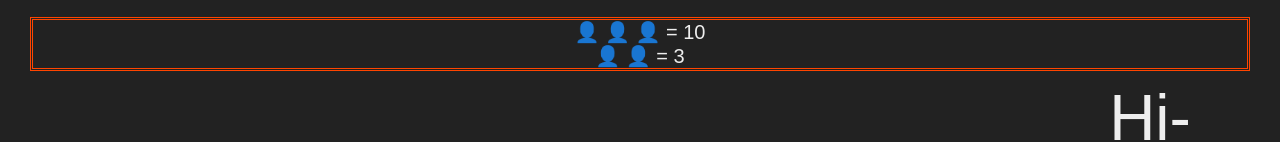
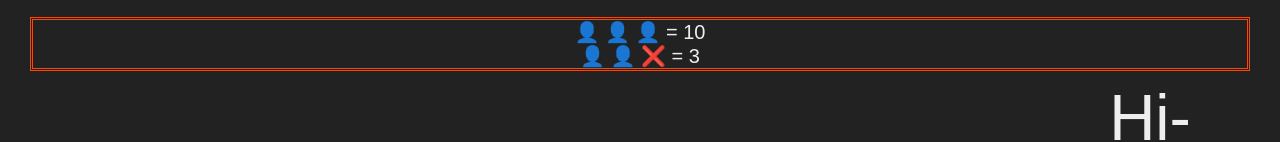
Before and after one commit to tommynewlove/wened, a plain HTML site: page index.html in a window 1280 px wide. Shown: the part 322-464 px from the top of the page. Drawn offline with Linux system fonts and the light colour scheme; a web font is replaced by a local one.

Commit message:
index.html

```diff
--- a/index.html
+++ b/index.html
@@ -94,7 +94,7 @@
       </section>
 
       <section class="scoreboard">
-        <p>👤 👤 👤 = 10<br />👤 👤 = 3</p>
+        <p>👤 👤 👤 = 10<br />👤 👤 ❌ = 3</p>
       </section>
 
       <section class="game--stats--container">
```
